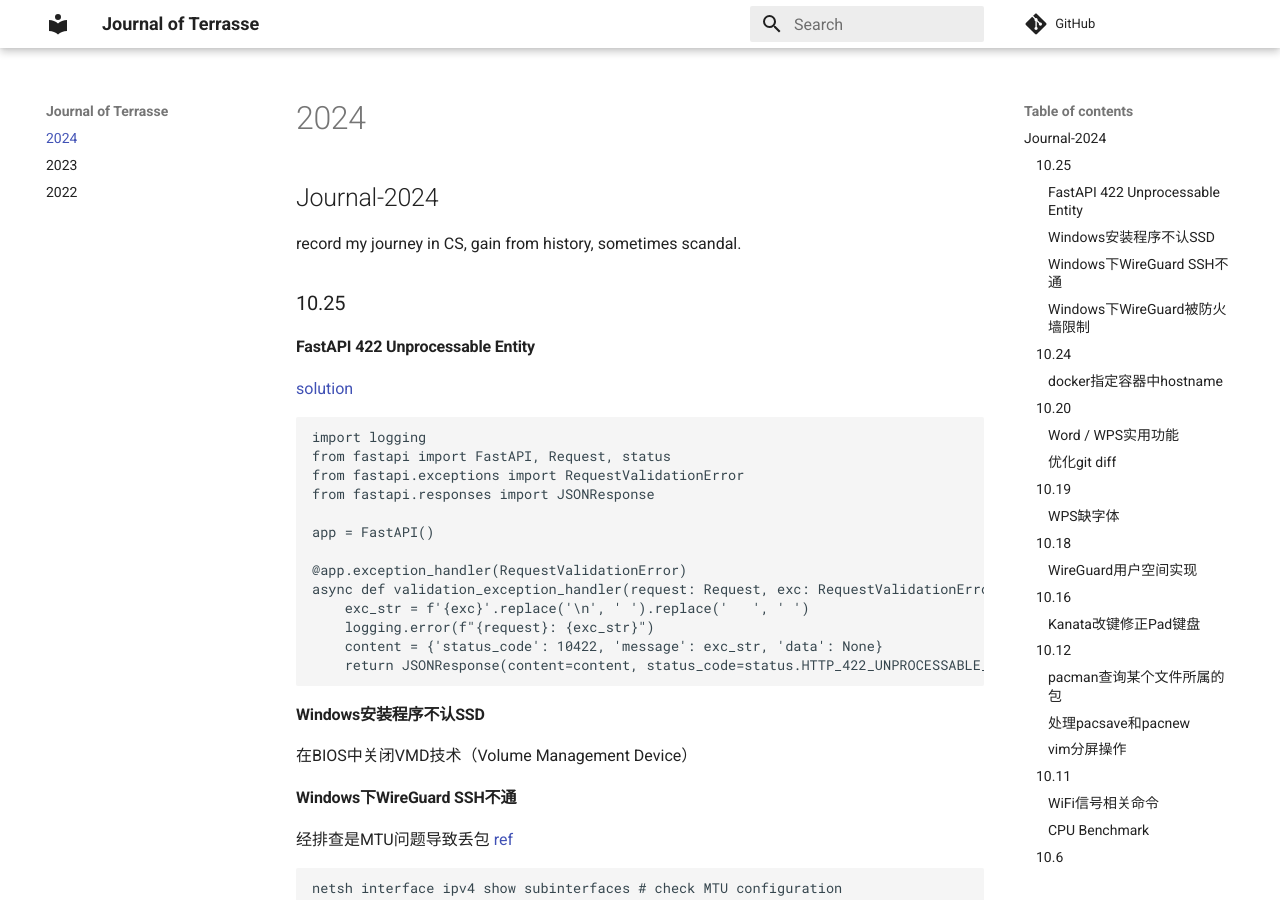
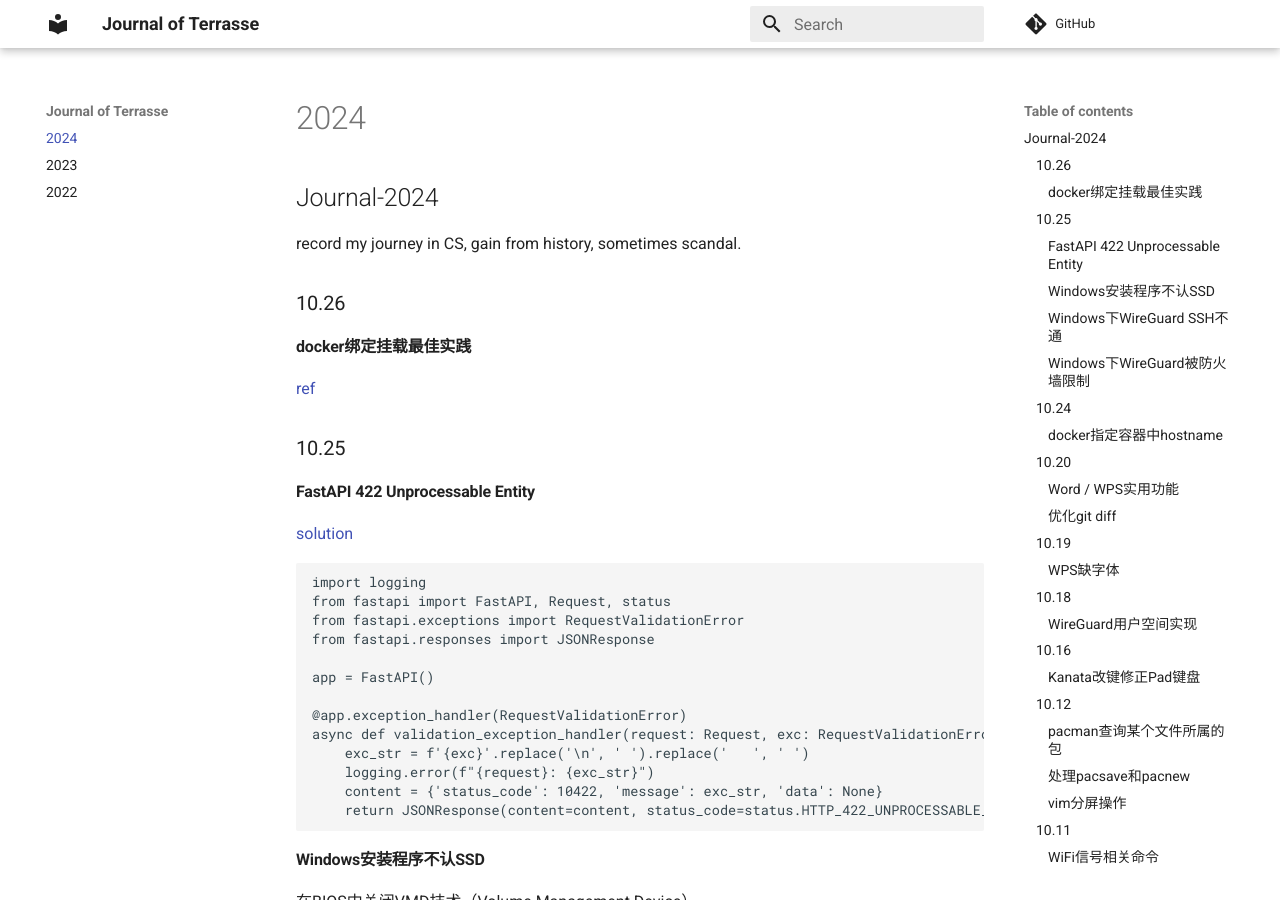
Before and after one commit to Jerry-Terrasse/journal, an MkDocs documentation site: the page built from docs/2024.md, in a window 1280 px wide and 900 px high. Built offline with MkDocs 1.6.1 and Material for MkDocs 9.7.7, drawn with Linux system fonts in a browser that asks for light colours; comment, search, counter and statistics services are not loaded.

Commit message:
update (Sat Oct 26 11:34:36 AM CST 2024)

```diff
--- a/docs/2024.md
+++ b/docs/2024.md
@@ -1,6 +1,12 @@
 ## Journal-2024
 
 record my journey in CS, gain from history, sometimes scandal.
+
+### 10.26
+
+#### docker绑定挂载最佳实践
+
+[ref](https://containerization-automation.readthedocs.io/zh-cn/latest/docker/storage/%5Bgosu%5D%E7%BB%91%E5%AE%9A%E6%8C%82%E8%BD%BD%E6%9C%80%E4%BD%B3%E5%AE%9E%E8%B7%B5/)
 
 ### 10.25
 
```
